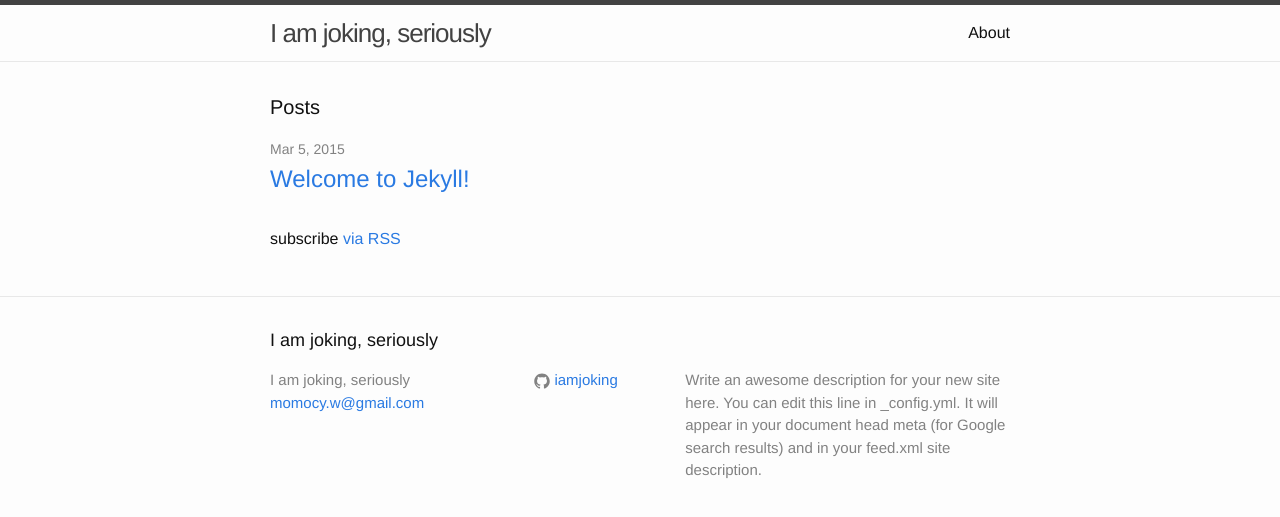
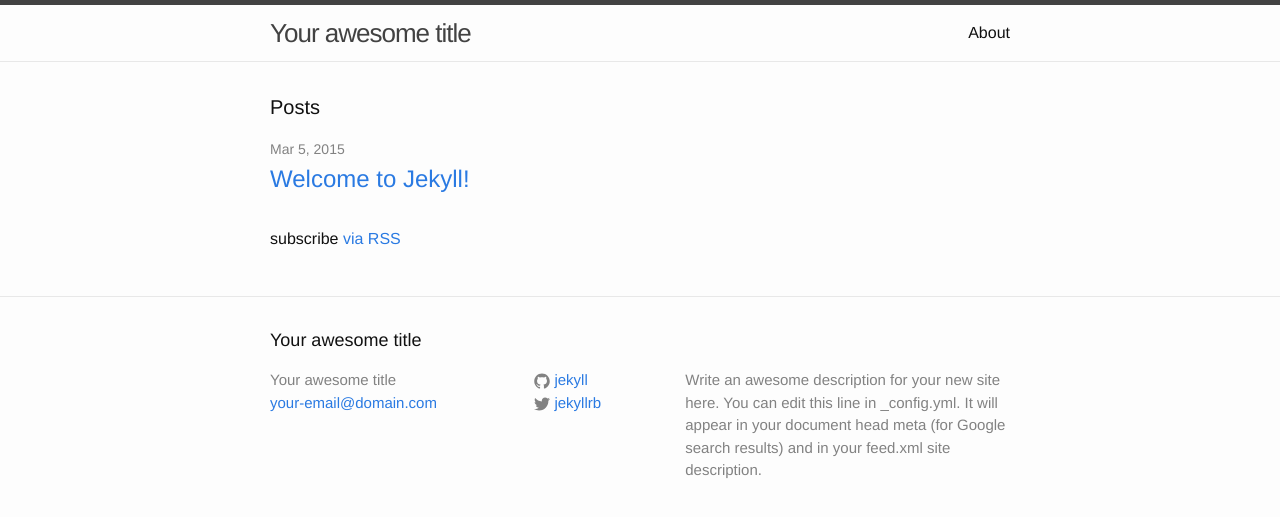
Before and after one commit to iamjoking/iamjoking.github.io, a Jekyll site: the page built from index.html, in a window 1280 px wide. Shown: the top 517 px of the page. Built offline with Jekyll 4.4.1, drawn with Linux system fonts in a browser that asks for light colours.

Commit message:
JekyllTheme-RollBackToDefault

```diff
--- a/_config.yml
+++ b/_config.yml
@@ -1,15 +1,14 @@
 # Site settings
-title: I am joking, seriously
-email: momocy.w@gmail.com
+title: Your awesome title
+email: your-email@domain.com
 description: > # this means to ignore newlines until "baseurl:"
   Write an awesome description for your new site here. You can edit this
   line in _config.yml. It will appear in your document head meta (for
   Google search results) and in your feed.xml site description.
 baseurl: "" # the subpath of your site, e.g. /blog/
-url: "http://iamjoking.github.io" # the base hostname & protocol for your site
-twitter_username:
-github_username:  iamjoking
+url: "http://yourdomain.com" # the base hostname & protocol for your site
+twitter_username: jekyllrb
+github_username:  jekyll
 
 # Build settings
 markdown: kramdown
-highlighter: rouge
```
